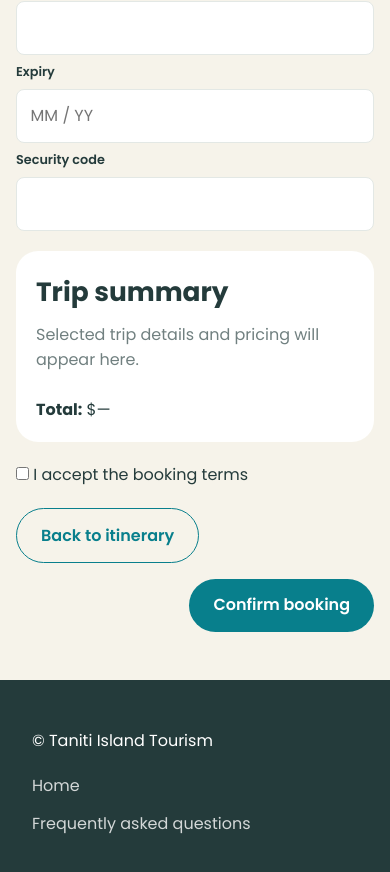
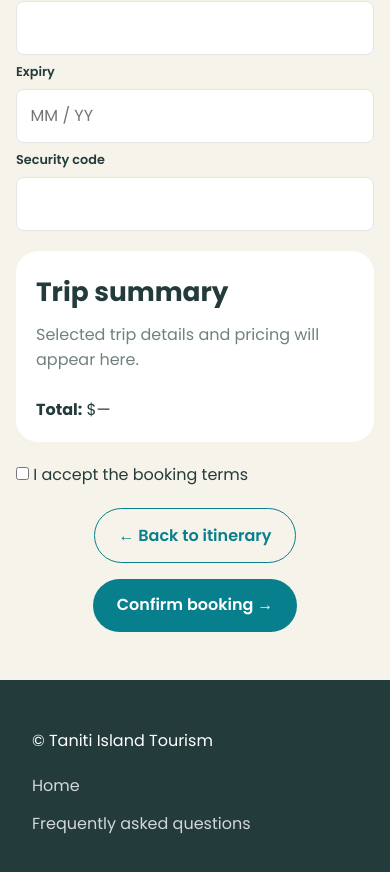
Before and after one commit to clturcotte-dev/clturcotte-dev.github.io, a plain HTML site: page traveler-payment.html in a window 390 px wide. Shown: the part 731-1603 px from the top of the page. Drawn offline with Linux system fonts and the light colour scheme.

Commit message:
edited buttons on trip planning pages and updated their styling

```diff
--- a/static/css/style.css
+++ b/static/css/style.css
@@ -222,6 +222,19 @@ form .btn {
 
 .action-buttons .btn-primary { margin-left: auto; }
 
+@media (max-width: 599px) {
+    .action-buttons {
+        flex-direction: column;
+        justify-content: center;
+    }
+
+    .action-buttons .btn {
+        align-self: center;
+    }
+
+    .action-buttons .btn-primary { margin-left: 0; }
+}
+
 .button-links {
     display: grid;
     grid-template-columns: repeat(2, minmax(0, 1fr));
--- a/traveler-payment.html
+++ b/traveler-payment.html
@@ -48,8 +48,8 @@
       <section class="itinerary" aria-labelledby="summary-heading"><h2 class="section-title" id="summary-heading">Trip summary</h2><p class="section-description">Selected trip details and pricing will appear here.</p><p><strong>Total:</strong> $—</p></section>
       <label><input type="checkbox" name="terms"> I accept the booking terms</label>
       <div class="action-buttons">
-        <a class="btn btn-outline" href="review-itinerary.html">Back to itinerary</a>
-        <button class="btn btn-primary" type="submit">Confirm booking</button>
+        <a class="btn btn-outline" href="review-itinerary.html">&larr; Back to itinerary</a>
+        <button class="btn btn-primary" type="submit">Confirm booking &rarr;</button>
       </div>
     </form>
   </main>
```
Also changed, not shown: booking-confirmed.html (+3 -1 lines), choose-activities.html (+2 -2 lines), choose-lodging.html (+2 -2 lines), choose-transportation.html (+2 -2 lines).
